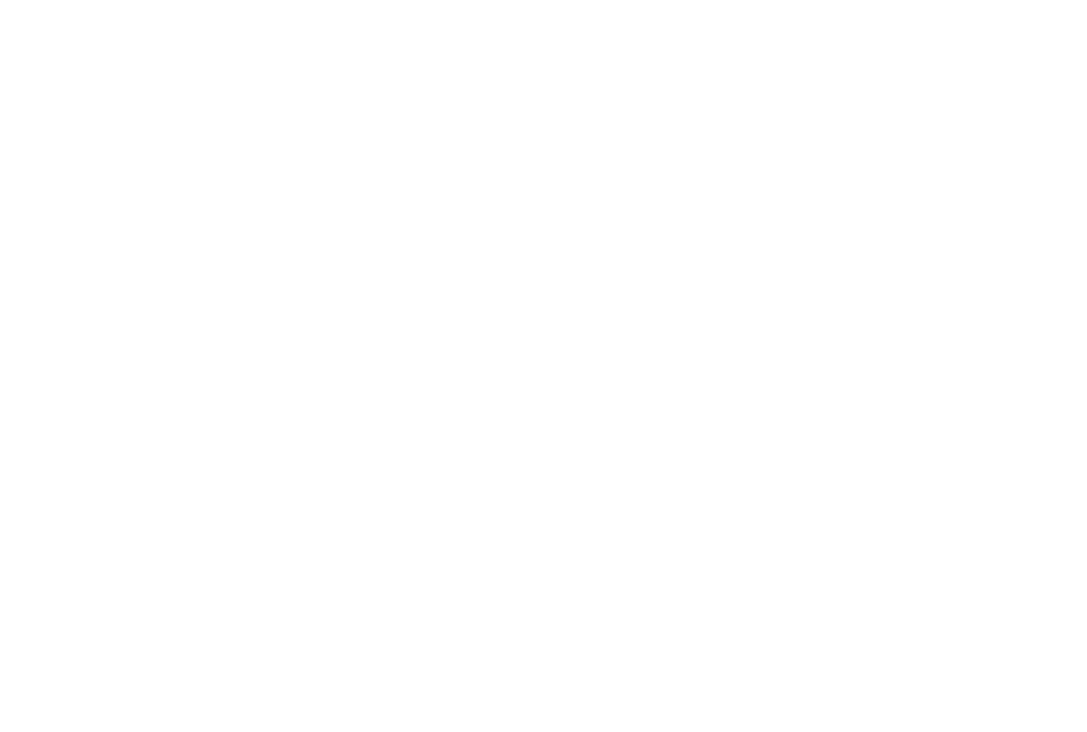
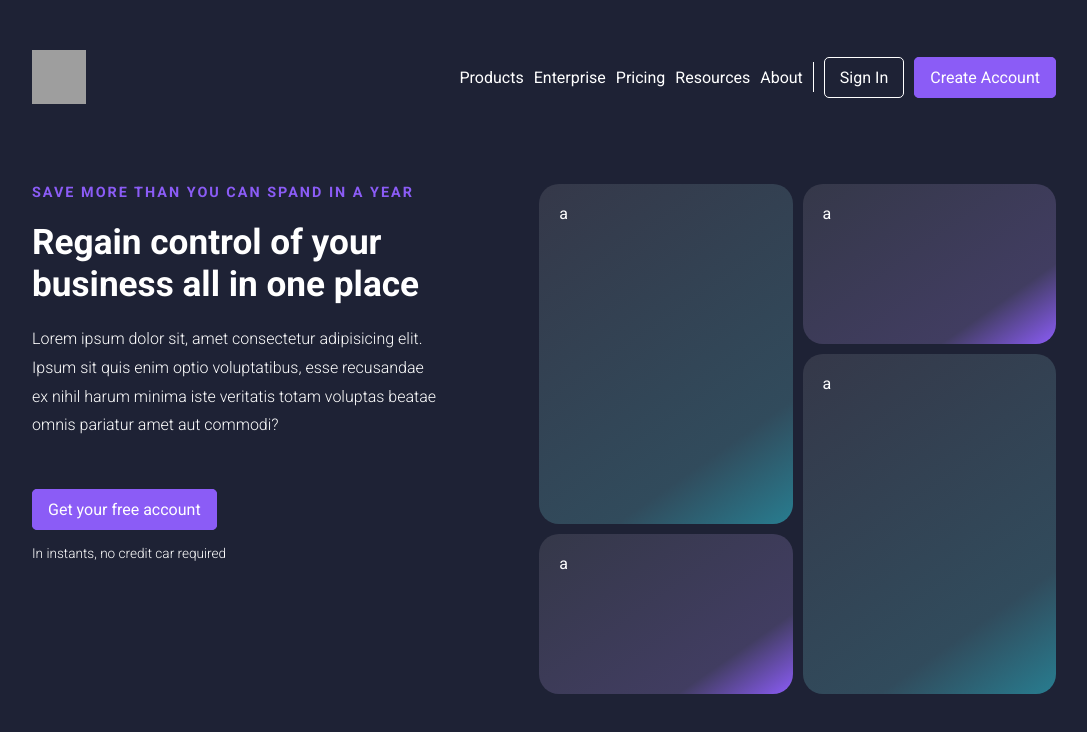
Before and after one commit to alexandrerussi/1TWDOA-2025-live-git-html-css, a plain HTML site: page index.html in a window 1280 px wide. Shown: the whole page, without its empty margins (96-1183 px from the left). Drawn offline with Linux system fonts and the light colour scheme; grey boxes are pictures that could not be loaded.

Commit message:
meu primeiro projeto html finalizado e resposivo

```diff
--- /dev/null
+++ b/css/style.css
@@ -0,0 +1,152 @@
+@import url('https://fonts.googleapis.com/css2?family=Roboto:ital,wght@0,100..900;1,100..900&display=swap');
+
+* {
+    margin: 0;
+    padding: 0;
+}
+
+body {
+    font-family: "Roboto";
+    background-color: #1e2235;
+    color: white;
+}
+
+div.container {
+    width: 80%;
+    max-width: 1200px;
+    margin: 0 auto;
+}
+
+nav {
+    display: flex;
+    justify-content: space-between;
+    padding-top: 50px;
+}
+
+nav ul {
+    display: flex;
+    align-items: center;
+    gap: 10px;
+    flex-wrap: wrap;
+
+    list-style: none;
+}
+
+nav ul a {
+    text-decoration: none;
+    color: #fff;
+}
+
+nav img {
+    width: 54px;
+    height: 54px;
+}
+
+.linha {
+    border-left: 1px solid white;
+    height: 30px;
+}
+
+.btn-outline {
+    border: 1px solid white;
+    border-radius: 5px;
+    padding: 10px 15px;
+}
+
+.btn {
+    border: 1px solid #8b5cf6;
+    background-color: #8b5cf6;
+    border-radius: 5px;
+    padding: 10px 15px;
+
+    color: white;
+    text-decoration: none;
+}
+
+.banner-header {
+    display: flex;
+    justify-content: space-between;
+    flex-wrap: wrap;
+    padding-top: 5rem;
+}
+
+.esquerda {
+    width: 40%;
+    min-width: 380px;
+}
+
+.direita {
+    width: 55%;
+    min-width: 380px;
+}
+
+.banner-header h2 {
+    text-transform: uppercase;
+    font-size: 0.9rem;
+    color: #8b5cf6;
+    letter-spacing: 2px;
+}
+
+.banner-header h1 {
+    margin-top: 20px;
+    font-size: 2.2rem;
+}
+
+.banner-header p {
+    margin: 20px 0 60px 0;
+    font-weight: 300;
+    line-height: 1.8rem;
+    font-size: 1rem;
+    /* 1rem == 16px */
+}
+
+.banner-header .mini-message {
+    font-size: 0.85rem;
+}
+
+.direita {
+    display: flex;
+    justify-content: flex-end;
+    gap: 10px;
+}
+
+.grupo-blocos {
+    width: 45%;
+    max-width: 270px;
+}
+
+.bloco {
+    height: 300px;
+    background-color: #444;
+    padding: 20px;
+    border-radius: 20px;
+    margin-bottom: 10px;
+}
+
+.bloco-menor {
+    height: 120px;
+    background: rgb(53, 56, 73);
+    background: linear-gradient(145deg, rgba(53, 56, 73, 1) 0%, rgba(65, 61, 97, 1) 76%, rgba(139, 92, 246, 1) 100%);
+}
+
+.bloco-maior {
+    background: rgb(53, 56, 73);
+    background: linear-gradient(145deg, rgba(53, 56, 73, 1) 0%, rgba(49, 75, 92, 1) 76%, rgba(40, 125, 144, 1) 100%);
+}
+
+@media screen and (max-width: 1024px) {
+    .esquerda, .direita {
+        width: 100%;
+    }
+
+    .direita {
+        justify-content: center;
+    }
+}
+
+
+@media screen and (max-width: 850px) {
+    nav ul {
+        display: none;
+    }
+}
--- a/index.html
+++ b/index.html
@@ -1,11 +1,69 @@
 <!DOCTYPE html>
 <html lang="pt-br">
+
 <head>
     <meta charset="UTF-8">
     <meta name="viewport" content="width=device-width, initial-scale=1.0">
-    <title>Document</title>
+    <title>Finsave</title>
+    <link rel="stylesheet" href="css/style.css">
 </head>
+
 <body>
+    <header>
+        <div class="container">
+            <nav>
+                <img src="https://icones.pro/wp-content/uploads/2021/07/logo-pinterest-violet.png" alt="Logo">
+                <ul>
+                    <li>
+                        <a href="#">Products</a>
+                    </li>
+                    <li>
+                        <a href="#">Enterprise</a>
+                    </li>
+                    <li>
+                        <a href="#">Pricing</a>
+                    </li>
+                    <li>
+                        <a href="#">Resources</a>
+                    </li>
+                    <li>
+                        <a href="#">About</a>
+                    </li>
+                    <li class="linha"></li>
+                    <li>
+                        <a href="#" class="btn-outline">Sign In</a>
+                    </li>
+                    <li>
+                        <a href="#" class="btn">Create Account</a>
+                    </li>
+                </ul>
+            </nav>
 
+            <div class="banner-header">
+                <div class="esquerda">
+                    <h2>Save more than you can spand in a year</h2>
+                    <h1>
+                        Regain control of your business all in one place
+                    </h1>
+                    <p>
+                        Lorem ipsum dolor sit, amet consectetur adipisicing elit. Ipsum sit quis enim optio voluptatibus, esse recusandae ex nihil harum minima iste veritatis totam voluptas beatae omnis pariatur amet aut commodi?
+                    </p>
+                    <a href="#" class="btn">Get your free account</a>
+                    <p class="mini-message">In instants, no credit car required</p>
+                </div>
+                <div class="direita">
+                    <div class="grupo-blocos">
+                        <div class="bloco bloco-maior">a</div>
+                        <div class="bloco bloco-menor">a</div>
+                    </div>
+                    <div class="grupo-blocos">
+                        <div class="bloco bloco-menor">a</div>
+                        <div class="bloco bloco-maior">a</div>
+                    </div>
+                </div>
+            </div>
+        </div>
+    </header>
 </body>
+
 </html>
```
Also changed, not shown: images/inspiracao.png (added), images/organizacao.png (added).
